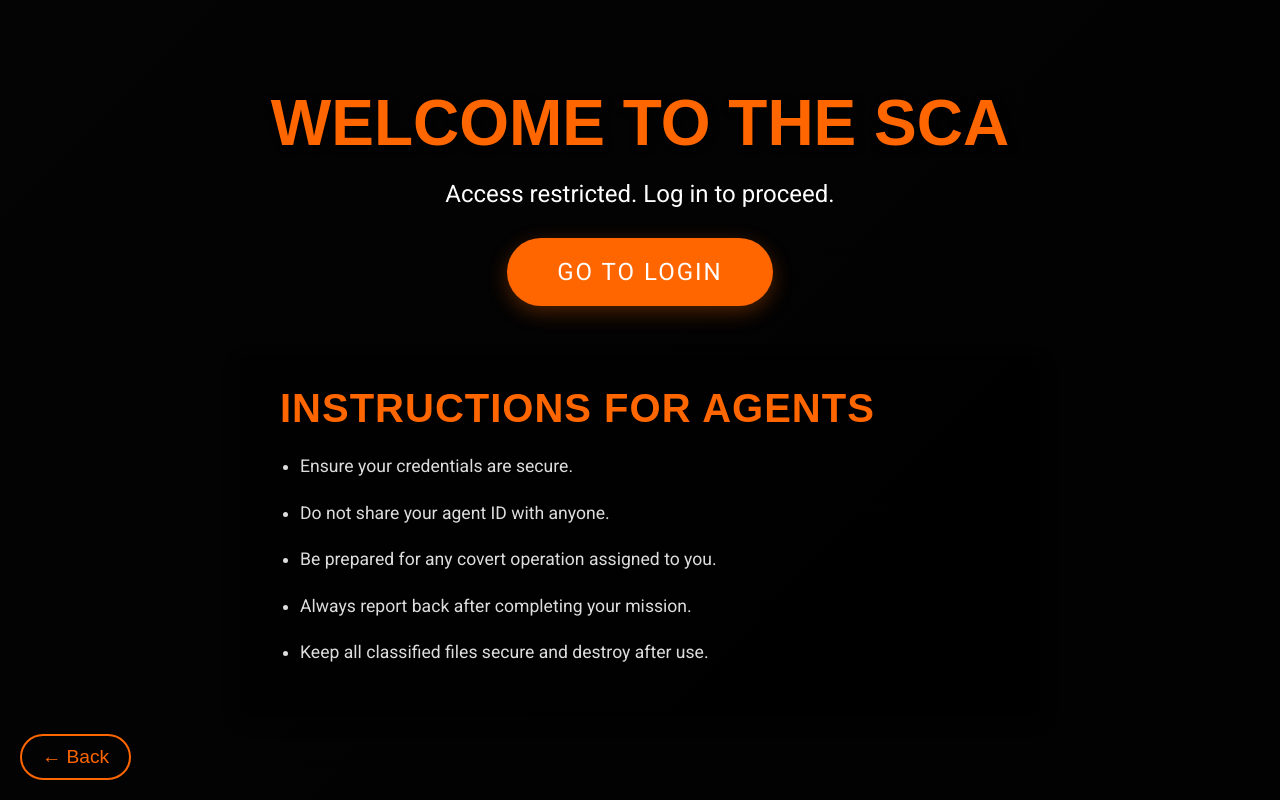
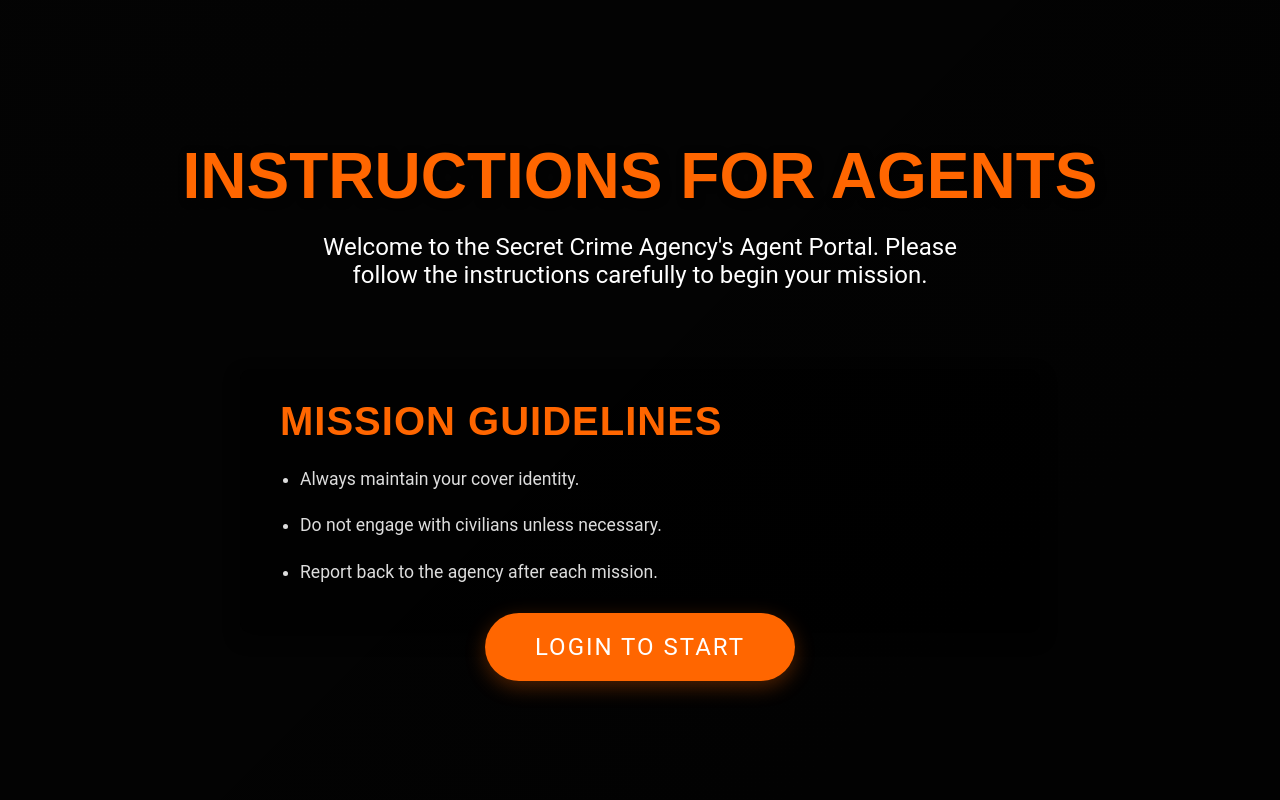
Before and after one commit to muhsin-uddin/SCA, a plain HTML site: page instruction.html in a window 1280 px wide. Drawn offline with Linux system fonts and the light colour scheme.

Commit message:
first commit

```diff
--- a/css/style-instruction.css
+++ b/css/style-instruction.css
@@ -43,27 +43,6 @@ button {
     background-size: cover;
     box-shadow: inset 0 0 0 1000px rgba(0, 0, 0, 0.4); /* Darken background */
     position: relative;
-}
-
-/* Back Button (Positioned at Bottom) */
-.back-btn {
-    position: fixed; /* Fixed position at the bottom */
-    bottom: 20px;
-    left: 20px;
-    background: none;
-    color: #ff6600;
-    font-size: 1.2rem;
-    padding: 10px 20px;
-    border: 2px solid #ff6600;
-    border-radius: 25px;
-    transition: all 0.3s ease;
-    z-index: 1000; /* Ensure it's above other elements */
-}
-
-.back-btn:hover {
-    background-color: #ff6600;
-    color: white;
-    transform: scale(1.1);
 }
 
 /* Heading */
@@ -173,12 +152,6 @@ p {
     .instructions {
         width: 90%;
     }
-
-    .back-btn {
-        font-size: 1rem;
-        padding: 8px 15px;
-        border-radius: 20px;
-    }
 }
 
 @media (max-width: 480px) {
@@ -195,10 +168,4 @@ p {
         font-size: 1rem;
         padding: 12px 25px;
     }
-
-    .back-btn {
-        font-size: 0.9rem;
-        padding: 6px 12px;
-        border-radius: 15px;
-    }
 }
--- a/instruction.html
+++ b/instruction.html
@@ -3,29 +3,28 @@
 <head>
     <meta charset="UTF-8">
     <meta name="viewport" content="width=device-width, initial-scale=1.0">
-    <title>Instruction - SCA</title>
-    <link href="https://fonts.googleapis.com/css2?family=Roboto:wght@400;500;700&display=swap" rel="stylesheet">
+    <title>Instruction Page</title>
     <link rel="stylesheet" href="css/style-instruction.css">
 </head>
 <body>
     <div class="instruction-container">
-        <button class="back-btn" onclick="window.location.href='index.html'">&#8592; Back</button>
-        <h1>Welcome to the SCA</h1>
-        <p>Access restricted. Log in to proceed.</p>
-
-        <a href="login.html" class="btn-login">Go to Login</a>
+        <h1>Instructions for Agents</h1>
+        <p>Welcome to the Secret Crime Agency's Agent Portal. Please follow the instructions carefully to begin your mission.</p>
 
         <div class="instructions">
-            <h2>Instructions for Agents</h2>
+            <h2>Mission Guidelines</h2>
             <ul>
-                <li>Ensure your credentials are secure.</li>
-                <li>Do not share your agent ID with anyone.</li>
-                <li>Be prepared for any covert operation assigned to you.</li>
-                <li>Always report back after completing your mission.</li>
-                <li>Keep all classified files secure and destroy after use.</li>
+                <li>Always maintain your cover identity.</li>
+                <li>Do not engage with civilians unless necessary.</li>
+                <li>Report back to the agency after each mission.</li>
             </ul>
         </div>
+
+        <div class="btn-container">
+            <a href="login.html" class="btn-login">Login to Start</a>
+        </div>
     </div>
+
     <script src="js/script-instruction.js"></script>
 </body>
 </html>
```
